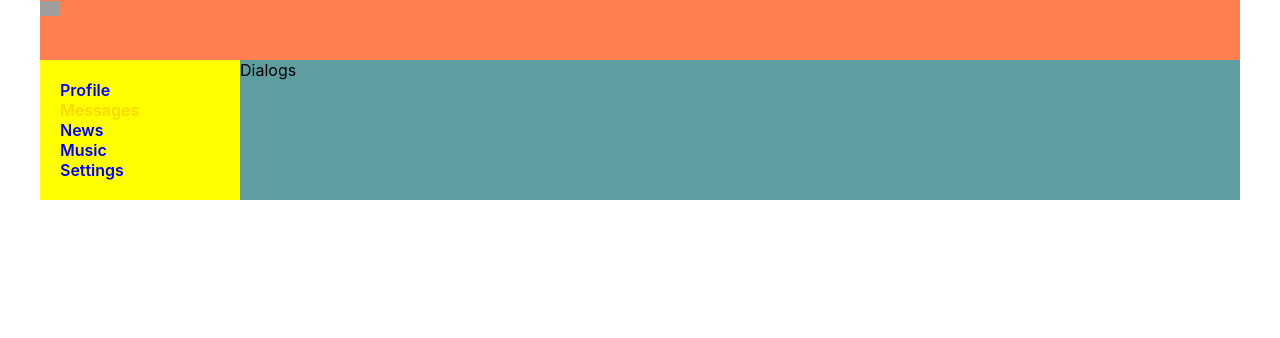
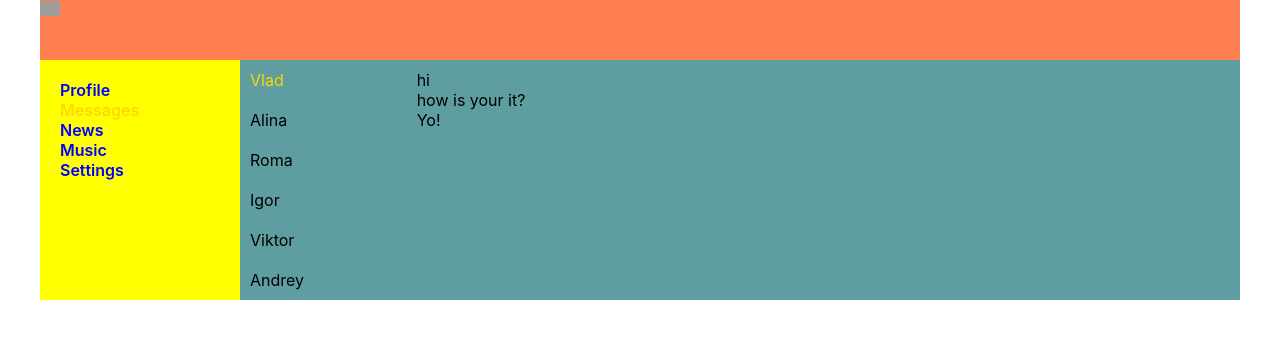
Before and after one commit to Archoza/React-Samurai, a React (Create React App) app: page /dialogs in a window 1280 px wide. Shown: the top 338 px of the page. Built offline with nearby package versions, Linux system fonts and the light colour scheme; grey boxes are pictures that could not be loaded.

Commit message:
21 layout Dialogs page

```diff
--- a/src/components/Dialogs/Dialogs.jsx
+++ b/src/components/Dialogs/Dialogs.jsx
@@ -3,7 +3,23 @@ import classes from './Dialogs.module.css'
 
 const Dialogs = () => {
     return (
-        <div>Dialogs</div>
+        <div className={classes.dialogs}>
+            <div className={classes.dialogsItems}>
+                <div className={classes.dialog + ' ' + classes.active}>Vlad</div>
+                <div className={classes.dialog}>Alina</div>
+                <div className={classes.dialog}>Roma</div>
+                <div className={classes.dialog}>Igor</div>
+                <div className={classes.dialog}>Viktor</div>
+                <div className={classes.dialog}>Andrey</div>
+            </div>
+            <div className={classes.messages}>
+                <div className={classes.message}>hi</div>
+                <div className={classes.message}>how is your it?</div>
+                <div className={classes.message}>Yo!</div>
+
+            </div>
+        </div>
+
 
     )
 }
--- a/src/components/Dialogs/Dialogs.module.css
+++ b/src/components/Dialogs/Dialogs.module.css
@@ -0,0 +1,22 @@
+.dialogs {
+    display: grid;
+    grid-template-columns: 2fr 10fr;
+}
+
+.dialogsItems .dialog {
+    padding: 10px;
+
+}
+
+.dialogsItems .active {
+    color: gold;
+}
+
+.messages {
+    padding: 10px;
+
+}
+
+.messages .message {
+
+}
```
